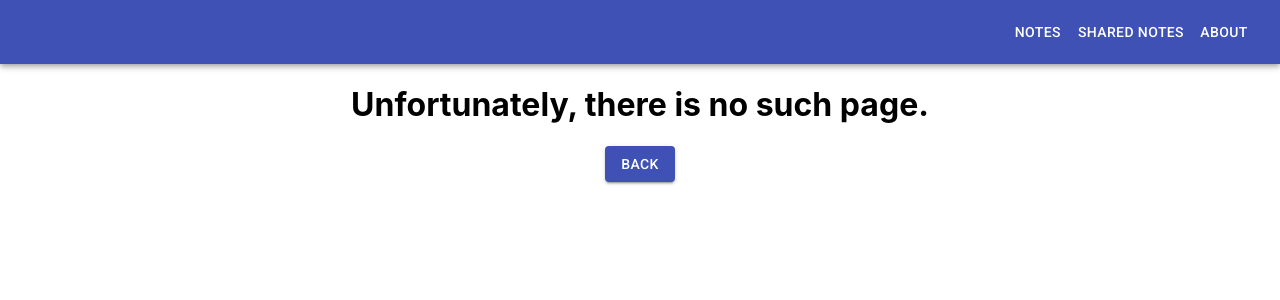
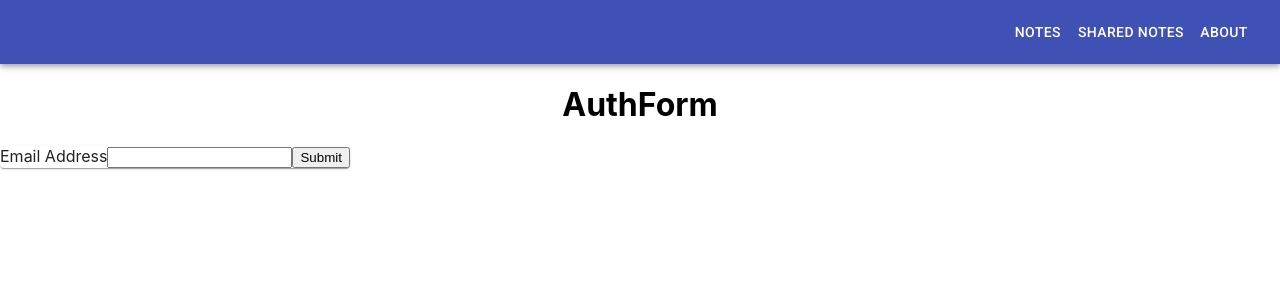
Before and after one commit to ElenaAlena/iTechArt-lab-React, a React (Create React App) app: page /iTechArt-lab-React/auth in a window 1280 px wide. Before the commit this address led to /iTechArt-lab-React/not-found. Shown: the top 300 px of the page. Built offline with nearby package versions, Linux system fonts and the light colour scheme.

Commit message:
Shared notes page

```diff
--- a/src/App.js
+++ b/src/App.js
@@ -7,16 +7,20 @@ import MyNotesContainer from "./pages/myNotes/myNotesContainer";
 import About from "./pages/about/aboutContainer";
 import SharedNotesContainer from "./pages/sharedNotes/sharedNotesContainer";
 import Page404Container from "./pages/page404/Page404Container";
+import AuthFormContainer from "./pages/authForm/authFormContainer";
 
-function App({ history }) {
+function App() {
   return (
     <div className="App">
       <Layout>
         <Switch>
+          <Route exact path="/auth">
+            <AuthFormContainer />
+          </Route>
           <Route path={["/about"]}>
             <About />
           </Route>
-          <Route exact path={["/notes", "/"]}>
+          <Route exact path={["/notes","/"]}>
             <MyNotesContainer />
           </Route>
           <Route path={["/shared-notes"]}>
@@ -26,7 +30,7 @@ function App({ history }) {
             <Page404Container />
           </Route>
           <Route path="*">
-            <Redirect to='/not-found'/>
+            <Redirect to="/not-found" />
           </Route>
         </Switch>
       </Layout>
--- a/src/components/NotesList/Note/Note.jsx
+++ b/src/components/NotesList/Note/Note.jsx
@@ -12,7 +12,14 @@ import { CutDescription, DateFormatter } from "utils/utils.js";
 
 import useStyles from "./styled";
 
-const Note = ({ note, activeNoteId, setActiveNoteId, isEditMode, setIsEditMode }) => {
+const Note = ({
+  note,
+  activeNoteId,
+  setActiveNoteId,
+  isEditMode,
+  setIsEditMode,
+  isSharedMode
+}) => {
   const classes = useStyles();
   const onCloseNote = (event) => {
     event.stopPropagation();
@@ -23,10 +30,10 @@ const Note = ({ note, activeNoteId, setActiveNoteId, isEditMode, setIsEditMode }
     setActiveNoteId(note.id);
     setIsEditMode(true);
   };
-  const onShowNote = (noteId)=>{
-    setIsEditMode(false);
+  const onShowNote = (noteId) => {
+    !isSharedMode && setIsEditMode(false);
     setActiveNoteId(noteId);
-  }
+  };
   return (
     <Card
       className={[
@@ -48,6 +55,7 @@ const Note = ({ note, activeNoteId, setActiveNoteId, isEditMode, setIsEditMode }
                 <CloseIcon />
               </IconButton>
             )}
+            {!isSharedMode && (
               <IconButton
                 aria-label="edit"
                 className={classes.btn}
@@ -55,6 +63,7 @@ const Note = ({ note, activeNoteId, setActiveNoteId, isEditMode, setIsEditMode }
               >
                 <EditIcon />
               </IconButton>
+            )}
           </div>
         }
         title={note.title}
@@ -71,6 +80,11 @@ const Note = ({ note, activeNoteId, setActiveNoteId, isEditMode, setIsEditMode }
         <Typography className={classes.meta} color="textSecondary" gutterBottom>
           Date of creation {DateFormatter(note.dateCreation)}
         </Typography>
+        {isSharedMode && (
+          <Typography className={classes.meta} color="textSecondary" gutterBottom>
+          by {note.authorName}
+        </Typography>
+        )}
       </CardContent>
     </Card>
   );
@@ -80,8 +94,9 @@ Note.propTypes = {
   activeNoteId: PropTypes.number,
   setActiveNoteId: PropTypes.func,
   note: PropTypes.object,
-  setIsEditMode:PropTypes.func,
-  isEditMode:PropTypes.bool
+  setIsEditMode: PropTypes.func,
+  isEditMode: PropTypes.bool,
+  isSharedMode:PropTypes.bool
 };
 
 export default Note;
--- a/src/components/NotesList/NotesList.jsx
+++ b/src/components/NotesList/NotesList.jsx
@@ -1,7 +1,7 @@
 import PropTypes from "prop-types";
 import Note from "./Note/Note";
 
-const NotesList = ({ notes, activeNoteId, setActiveNoteId,isEditMode, setIsEditMode }) => (
+const NotesList = ({ notes, activeNoteId, setActiveNoteId,isEditMode, setIsEditMode,isSharedMode=false }) => (
   <div className="notes-list">
     {notes.map((note) => (
       <Note
@@ -11,6 +11,7 @@ const NotesList = ({ notes, activeNoteId, setActiveNoteId,isEditMode, setIsEditM
         key={note.id}
         isEditMode={isEditMode}
         setIsEditMode={setIsEditMode}
+        isSharedMode={isSharedMode}
       />
     ))}
   </div>
--- a/src/config/constants/notes.js
+++ b/src/config/constants/notes.js
@@ -3,25 +3,33 @@ const NOTES = [
         title:"What is Lorem Ipsum?",
         description: "Lorem Ipsum is simply dummy text of the printing and typesetting industry. Lorem Ipsum has been the industry's standard dummy text ever since the 1500s, when an unknown printer took a galley of type and scrambled it to make a type specimen book. It has survived not only five centuries, but also the leap into electronic typesetting, remaining essentially unchanged. It was popularised in the 1960s with the release of Letraset sheets containing Lorem Ipsum passages, and more recently with desktop publishing software like Aldus PageMaker including versions of Lorem Ipsum.",
         dateCreation: new Date().toDateString(),
-        id:1
+        id:1,
+        authorName:"Anna",
+        authorEmail:"some@tut.by"
     },
     {
         title:"Why do we use it?",
         description:"It is a long established fact that a reader will be distracted by the readable content of a page when looking at its layout. The point of using Lorem Ipsum is that it has a more-or-less normal distribution of letters, as opposed to using 'Content here, content here', making it look like readable English. Many desktop publishing packages and web page editors now use Lorem Ipsum as their default model text, and a search for 'lorem ipsum' will uncover many web sites still in their infancy. Various versions have evolved over the years, sometimes by accident, sometimes on purpose (injected humour and the like).",
         dateCreation: new Date().toDateString(),
-        id:2
+        id:2,
+        authorName:"Anna",
+        authorEmail:"some@tut.by"
     },
     {
         title:"Where does it come from?",
         description:'Contrary to popular belief, Lorem Ipsum is not simply random text. It has roots in a piece of classical Latin literature from 45 BC, making it over 2000 years old. Richard McClintock, a Latin professor at Hampden-Sydney College in Virginia, looked up one of the more obscure Latin words, consectetur, from a Lorem Ipsum passage, and going through the cites of the word in classical literature, discovered the undoubtable source. Lorem Ipsum comes from sections 1.10.32 and 1.10.33 of "de Finibus Bonorum et Malorum" (The Extremes of Good and Evil) by Cicero, written in 45 BC. This book is a treatise on the theory of ethics, very popular during the Renaissance. The first line of Lorem Ipsum, "Lorem ipsum dolor sit amet..", comes from a line in section 1.10.32.       The standard chunk of Lorem Ipsum used since the 1500s is reproduced below for those interested. Sections 1.10.32 and 1.10.33 from "de Finibus Bonorum et Malorum" by Cicero are also reproduced in their exact original form, accompanied by English versions from the 1914 translation by H. Rackham.',
         dateCreation: new Date().toDateString(),
-        id:3
+        id:3,
+        authorName:"Anna",
+        authorEmail:"some@tut.by"
     },
     {
         title:"Where can I get some?",
         description:"There are many variations of passages of Lorem Ipsum available, but the majority have suffered alteration in some form, by injected humour, or randomised words which don't look even slightly believable. If you are going to use a passage of Lorem Ipsum, you need to be sure there isn't anything embarrassing hidden in the middle of text. All the Lorem Ipsum generators on the Internet tend to repeat predefined chunks as necessary, making this the first true generator on the Internet. It uses a dictionary of over 200 Latin words, combined with a handful of model sentence structures, to generate Lorem Ipsum which looks reasonable. The generated Lorem Ipsum is therefore always free from repetition, injected humour, or non-characteristic words etc.",
         dateCreation: new Date().toDateString(),
-        id:4
+        id:4,
+        authorName:"Anna",
+        authorEmail:"some@tut.by"
     }
 ]
 
--- /dev/null
+++ b/src/pages/authForm/authForm.jsx
@@ -0,0 +1,28 @@
+import Paper from "@material-ui/core/Paper";
+
+import useStyles from "./styled";
+
+const AuthForm = ({ formik }) => {
+  const classes = useStyles();
+  return (
+    <div className={classes.root}>
+      <h1>AuthForm</h1>
+      <Paper className={classes.formContainer}>
+      <form onSubmit={formik.handleSubmit}>
+        <label htmlFor="email">Email Address</label>
+        <input
+          id="email"
+          name="email"
+          type="email"
+          onChange={formik.handleChange}
+          value={formik.values.email}
+        />
+
+        <button type="submit">Submit</button>
+      </form>
+      </Paper>
+    </div>
+  );
+};
+
+export default AuthForm;
--- /dev/null
+++ b/src/pages/authForm/authFormContainer.jsx
@@ -0,0 +1,17 @@
+import { useFormik } from "formik";
+
+import AuthForm from "./authForm";
+
+const AuthFormContainer = () => {
+  const formik = useFormik({
+    initialValues: {
+      email: "",
+    },
+    onSubmit: (values) => {
+      alert(JSON.stringify(values, null, 2));
+    },
+  });
+  return <AuthForm formik={formik} />;
+};
+
+export default AuthFormContainer;
--- /dev/null
+++ b/src/pages/authForm/styled.js
@@ -0,0 +1,13 @@
+import { makeStyles } from '@material-ui/core/styles';
+
+const useStyles = makeStyles((theme) => ({
+    root:{
+        display:"flex",
+        flexDirection:"column"
+
+    },
+    formContainer:{
+        width:"fit-content"
+    }
+  }));
+  export default useStyles;
--- a/src/pages/sharedNotes/sharedNotes.jsx
+++ b/src/pages/sharedNotes/sharedNotes.jsx
@@ -1,5 +1,50 @@
-const SharedNotes=()=>(
-    <h1>Shared Notes</h1>
-)
+import PropTypes from "prop-types";
 
-export default SharedNotes
+import Paper from "@material-ui/core/Paper";
+import Grid from "@material-ui/core/Grid";
+
+import NotesList from "components/NotesList/NotesList";
+
+import useStyles from "./styled.js";
+
+const SharedNotes = ({notes, activeNoteId, setActiveNoteId, getActiveNote}) => {
+  const classes = useStyles();
+  return (
+    <div className={classes.root}>
+      <Grid container spacing={3}>
+        <Grid item xs={12}>
+          <Paper className={classes.paper}>
+            <h1>My Shared list of Notes</h1>
+          </Paper>
+        </Grid>
+        <Grid item xs={4}>
+          <NotesList
+            notes={notes}
+            activeNoteId={activeNoteId}
+            setActiveNoteId={setActiveNoteId}
+            isEditMode={false}
+            setIsEditMode={null}
+            isSharedMode={true}
+          />
+        </Grid>
+        <Grid item xs={8}>
+          <Paper className={classes.paper}>
+            {getActiveNote() ? (
+              <p>{getActiveNote().description}</p>
+            ) : (
+              <div>No Active Note</div>
+            )}
+          </Paper>
+        </Grid>
+      </Grid>
+    </div>
+  );
+};
+SharedNotes.propTypes = {
+  activeNoteId: PropTypes.number,
+  notes: PropTypes.arrayOf(PropTypes.object),
+  setActiveNoteId: PropTypes.func,
+  getActiveNote: PropTypes.func,
+  isSharedMode: PropTypes.bool,
+};
+export default SharedNotes;
--- a/src/pages/sharedNotes/sharedNotesContainer.jsx
+++ b/src/pages/sharedNotes/sharedNotesContainer.jsx
@@ -4,14 +4,23 @@ import PropTypes from "prop-types";
 import NOTES from "config/constants/notes.js";
 
 import SharedNotes from "./sharedNotes";
+
 const SharedNotesContainer = () => {
-
-  const [notes, setNotes] = useState(localStorage.sharedNotes ? JSON.parse(localStorage.sharedNotes) : []);
+  const [notes, setNotes] = useState(
+    localStorage.sharedNotes ? JSON.parse(localStorage.sharedNotes) : NOTES
+  );
   const [activeNoteId, setActiveNoteId] = useState(-1);
 
   const getActiveNote = () => notes.find(({ id }) => id === activeNoteId);
 
-  return <SharedNotes />;
+  return (
+    <SharedNotes
+      notes={notes}
+      activeNoteId={activeNoteId}
+      setActiveNoteId={setActiveNoteId}
+      getActiveNote={getActiveNote}
+    />
+  );
 };
 
 SharedNotesContainer.propTypes = {
--- /dev/null
+++ b/src/pages/sharedNotes/styled.js
@@ -0,0 +1,14 @@
+import { makeStyles } from "@material-ui/core/styles";
+
+const UseStyles = makeStyles((theme) => ({
+  root: {
+    flexGrow: 1,
+  },
+  paper: {
+    padding: theme.spacing(2),
+    textAlign: "center",
+    color: theme.palette.text.secondary,
+  },
+}));
+
+export default UseStyles;
```
Lines whose indentation alone changed are shown as unchanged.
